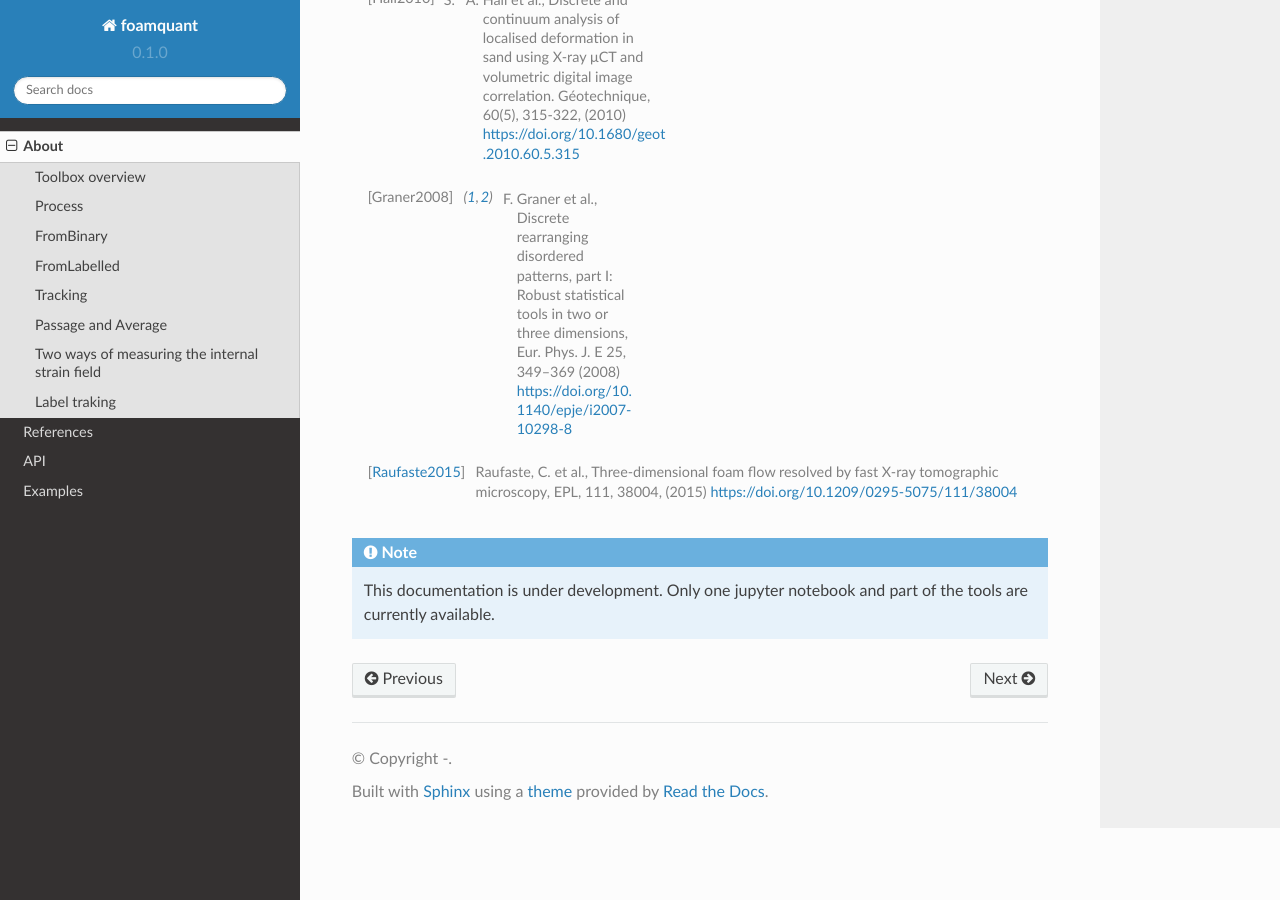
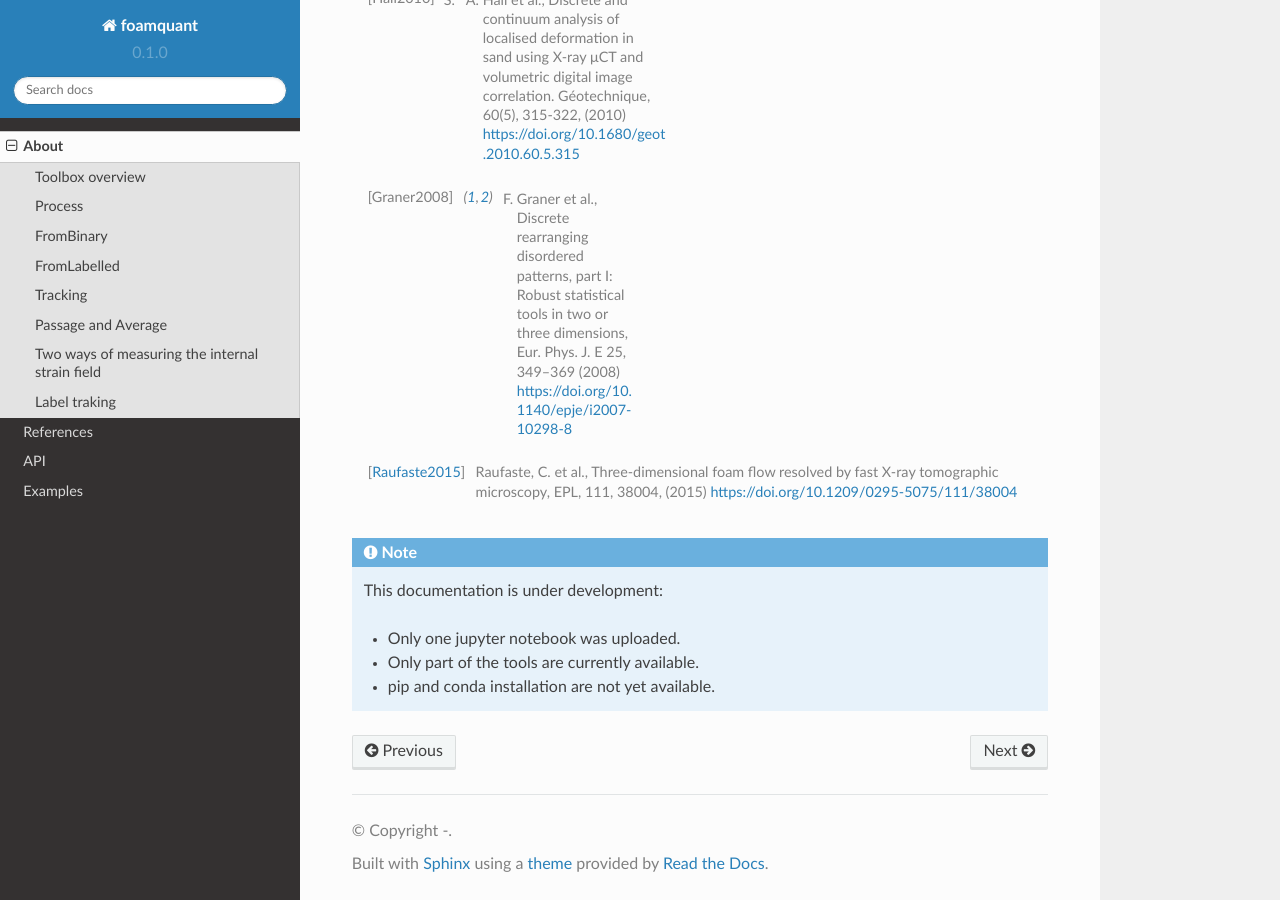
Before and after one commit to floschott/foamquant, a Sphinx documentation site: the page built from docs/source/about.rst, in a window 1280 px wide and 900 px high, scrolled down 6009 px. Built offline with Sphinx 7.4.7 and the Read the Docs theme 2.0.0, drawn with Linux system fonts in a browser that asks for light colours.

Commit message:
Update about.rst

```diff
--- a/docs/source/about.rst
+++ b/docs/source/about.rst
@@ -118,4 +118,10 @@ References
 
 .. note::
 
-   This documentation is under development. Only one jupyter notebook and part of the tools are currently available.
+   This documentation is under development:
+
+   * Only one jupyter notebook was uploaded.
+
+   * Only part of the tools are currently available.
+
+   * pip and conda installation are not yet available.
```
